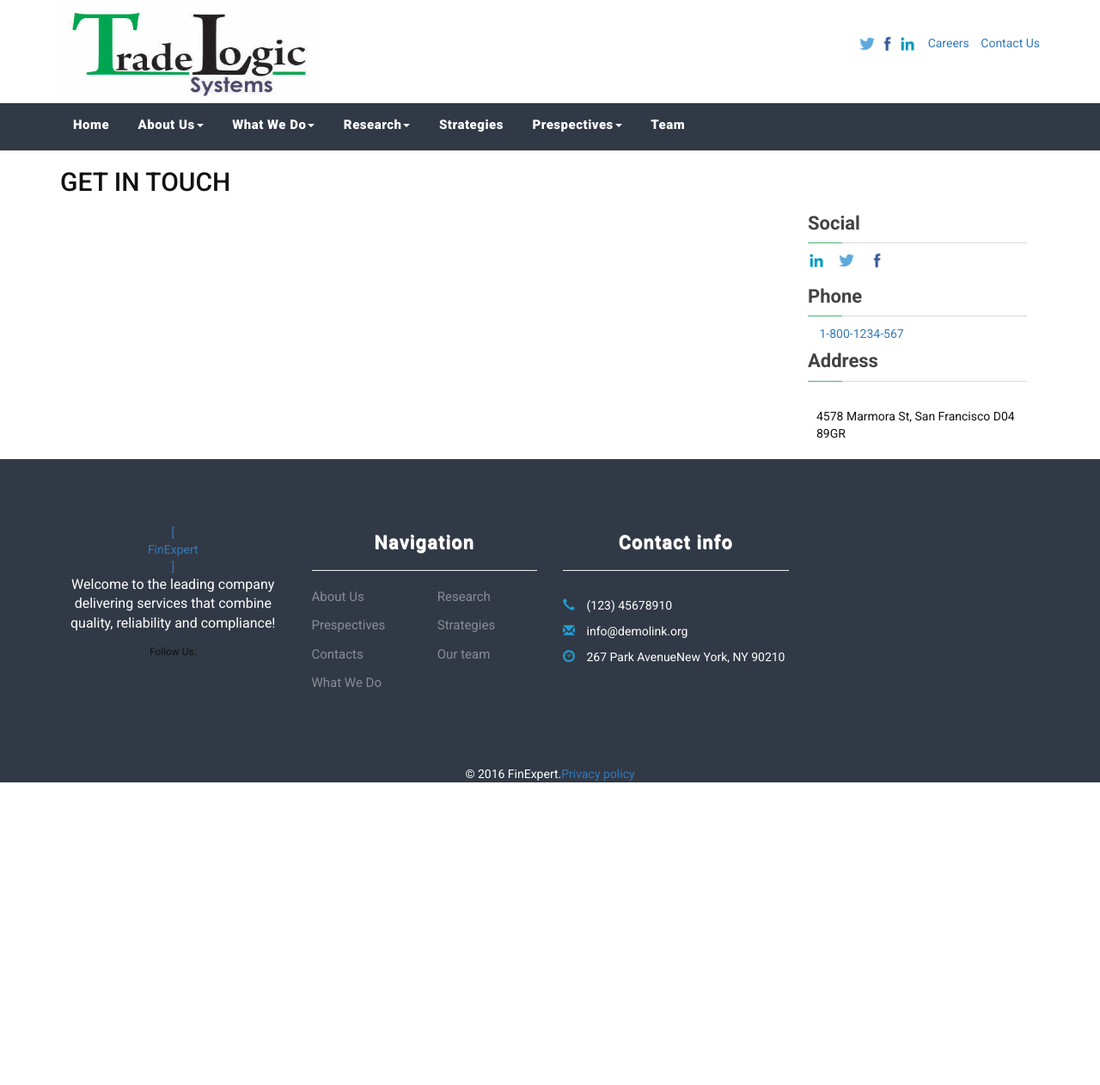
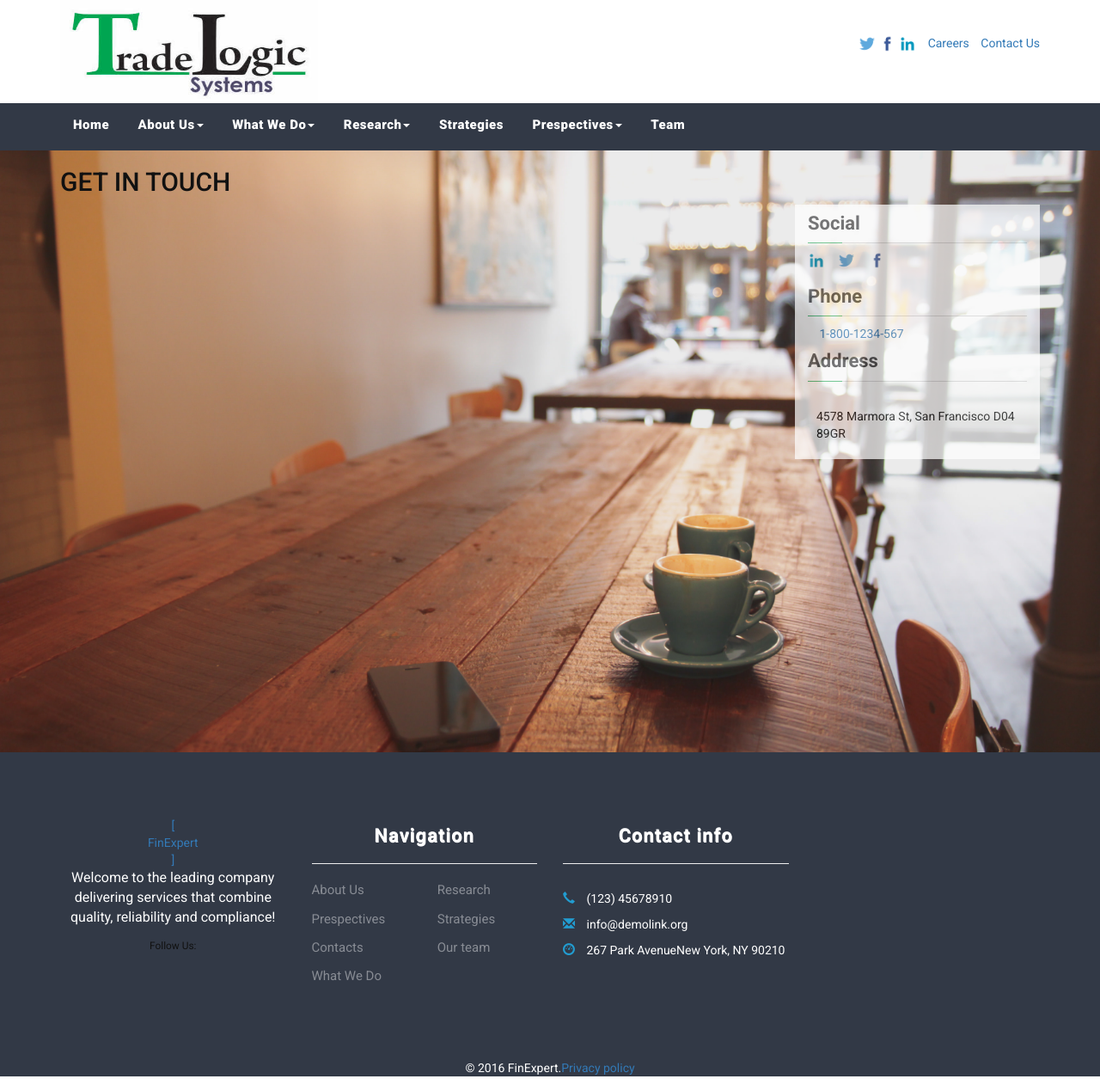
Before and after one commit to sm-main/tradeLogic, a Jekyll site: the page built from contactus.html, in a window 1280 px wide. Shown: the whole page at 86% size. Built offline with Jekyll 4.4.1, drawn with Linux system fonts in a browser that asks for light colours; nearby versions of some CDN libraries; before the commit the page ends 920 px from its top, so only the background shows below that.

Commit message:
some changes

```diff
--- a/_sass/contactus/_contactus.scss
+++ b/_sass/contactus/_contactus.scss
@@ -26,3 +26,20 @@
 {
   margin-top: 10px;
 }
+#common-contactus
+{
+  height: 700px;
+  background-image: url('../static/images/contactus.jpg');
+  -webkit-background-size: cover;
+  -moz-background-size: cover;
+  -o-background-size: cover;
+  background-position: 60%;
+  background-size: cover;
+  // border-bottom: 7px solid $brand-color;
+  width: 100%;
+}
+.contact-us-divider
+{
+  background-color: #fff;
+  opacity: .7;
+}
--- a/contactus.html
+++ b/contactus.html
@@ -8,7 +8,7 @@ layout: default
     <div class="col-sm-9">
 
     </div>
-    <div class="col-sm-3">
+    <div class="col-sm-3 contact-us-divider">
       <div class="cell-xs-10 cell-md-4 offset-top-66 offset-md-top-0">
         <!-- Sidebar-->
         <aside class="text-left">
@@ -41,16 +41,7 @@ layout: default
                 <address>4578 Marmora St, San Francisco D04 89GR</address>
               </div>
             </div>
-            <!-- <div class="offset-top-41">
-              <h5 class="text-darker">Open Hours</h5>
-            </div>
-            <div class="text-subline offset-top-10"></div>
-            <div class="p unit unit-spacing-xs unit-horizontal offset-top-24">
-              <div class="unit-left"><span class="icon icon-xxs mdi mdi-clock text-primary"></span></div>
-              <div class="unit-body">
-                <address>Monday–Friday: 9:00am–6:00pm<br>Saturday: 10:00am–4:00pm<br>Sunday: 10:00am–1:00pm</address>
-              </div>
-            </div> -->
+
 
           </div>
         </aside>
```
Also changed, not shown: static/images/about.jpg, static/images/contactus.jpg (added), static/images/slide_0.jpg, static/images/slide_2.jpg, static/images/slide_21.jpg, static/images/strat_1.jpg, static/images/strat_2.jpg, static/images/strat_3.jpg, static/images/strat_4.jpg.
